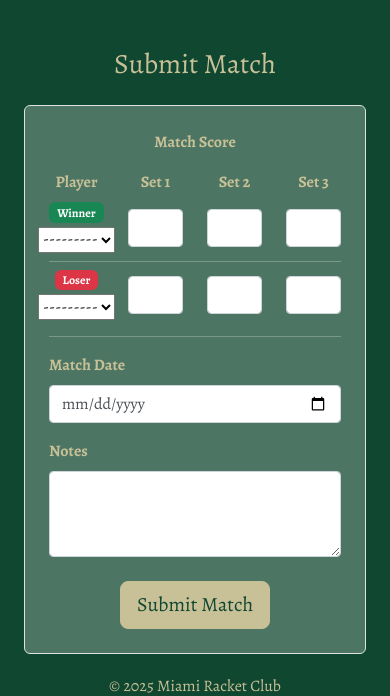
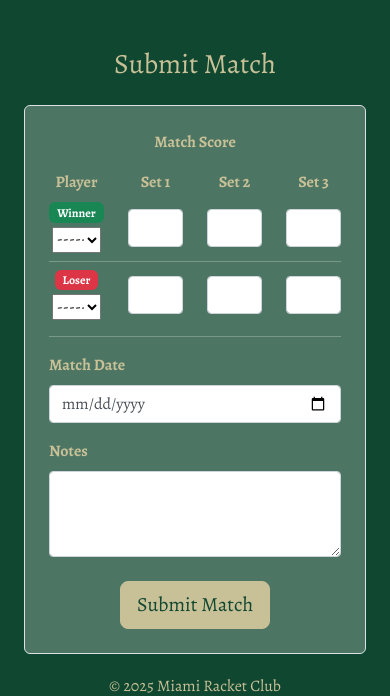
Before and after one commit to vicenteramirezg/miami-racket-club, a Django app: page /submit/ in a window 390 px wide. Shown: the part 87-783 px from the top of the page. Run offline with Django 5.2, Linux system fonts and the light colour scheme; the visitor is signed in with stand-in values (Sample User, id 1); data that the repository does not hold is empty.

Commit message:
Fixing player dropdown width on mobile.

```diff
--- a/miami_racket_club/rankings/static/rankings/styles.css
+++ b/miami_racket_club/rankings/static/rankings/styles.css
@@ -247,3 +247,8 @@ a:hover {
 .stats-card.border-accent {
     border-top: 4px solid #104730; /* Dark green accent border */
 }
+
+select {
+    max-width: 100%; /* Ensures dropdown doesn't overflow */
+    width: 90%; /* Adjust as needed */
+}
```
